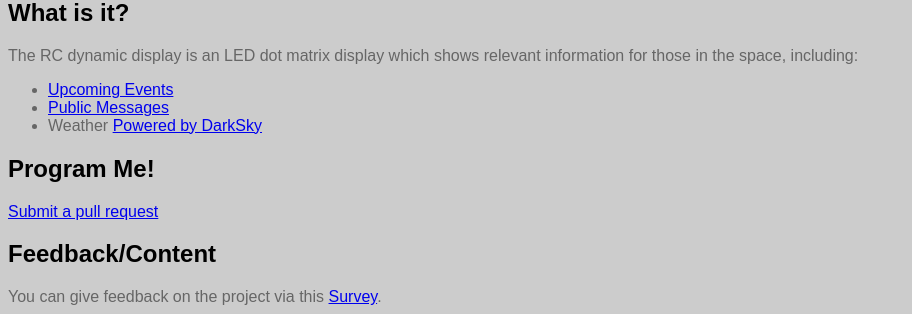
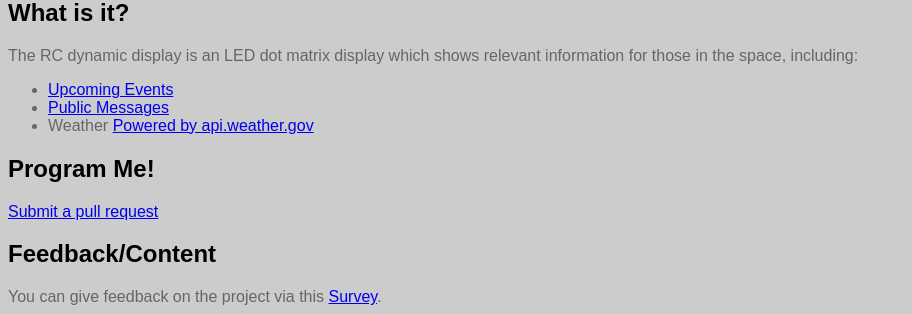
Before and after one commit to redSlug/dynamic-display, a Flask app: page / in a window 1280 px wide. Shown: the part 1475-1789 px from the top of the page, without its empty margins (0-912 px from the left). Run offline with Flask 2, Linux system fonts and the light colour scheme; some web fonts are replaced.

Commit message:
Update powered by message on webpage

```diff
--- a/templates/index.html
+++ b/templates/index.html
@@ -69,7 +69,7 @@ information for those in the space, including:
 <ul>
     <li><a href="https://www.recurse.com/calendar">Upcoming Events</a></li>
     <li><a href="{{ url_for('get_messages') }}">Public Messages</a></li>
-    <li>Weather <a href="https://darksky.net/dev">Powered by DarkSky</a></li>
+    <li>Weather <a href="https://api.weather.gov">Powered by api.weather.gov</a></li>
 </ul>
 
 <h2>Program Me!</h2>
```
